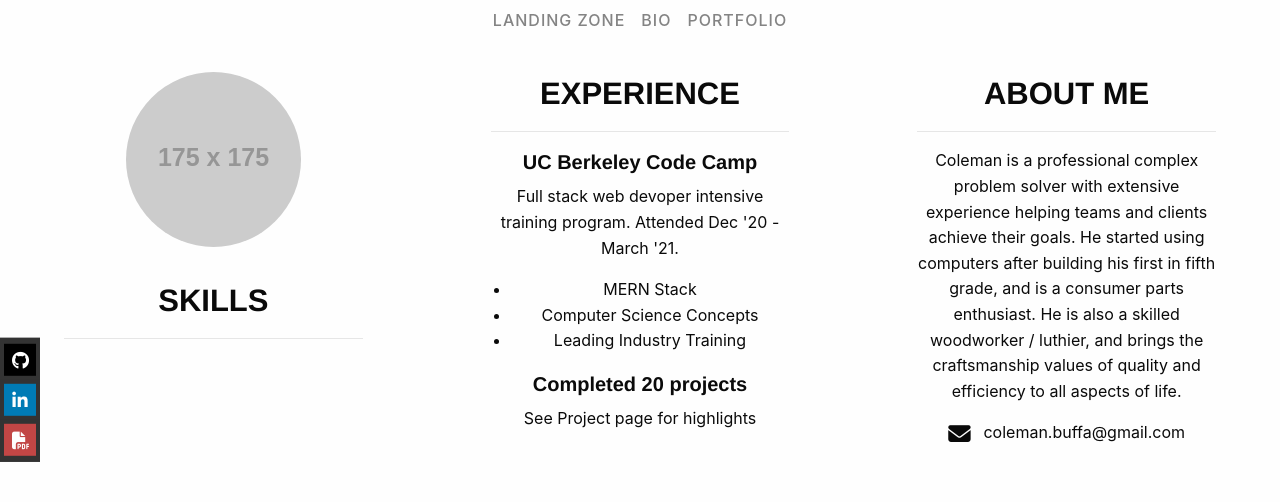
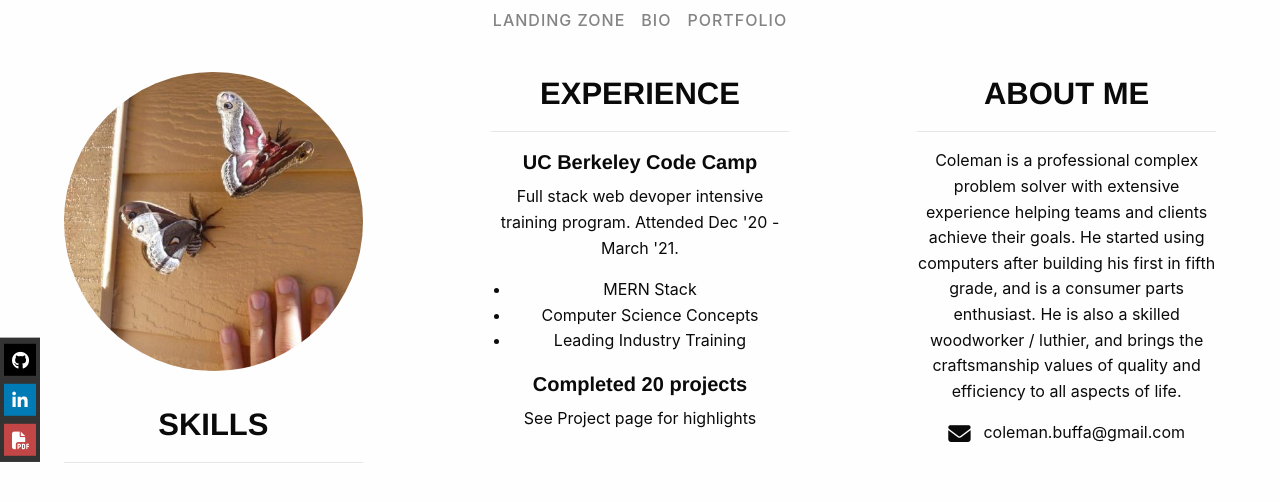
Before and after one commit to coleman-buffa/react-portfolio, a React (Create React App) app in the folder client/: page /bio in a window 1280 px wide. Shown: the top 502 px of the page. Built offline with nearby package versions, Linux system fonts and the light colour scheme.

Commit message:
Add photo and PDF assets to project with React recommended import.

```diff
--- a/client/src/components/about/about.js
+++ b/client/src/components/about/about.js
@@ -1,5 +1,6 @@
 import React from "react";
 import "./about.css";
+import ProfilePic from "./profile.jpg";
 
 function About() {
   return (
@@ -7,7 +8,7 @@ function About() {
 
       <div className="large-4 cell">
         <div className="portfolio-resume-wrapper">
-          <img className="portfolio-resume-headshot" src="https://placehold.it/175" alt="headshot" />
+          <img className="portfolio-resume-headshot" src={ProfilePic} alt="headshot" />
           <h3 className="portfolio-resume-header">Skills</h3>
           <ul ID="skillList">
 
--- a/client/src/components/socialbar/socialbar.js
+++ b/client/src/components/socialbar/socialbar.js
@@ -1,6 +1,6 @@
 import React from "react";
 import "./socialbar.css";
-import "./colemanbuffa_resume.pdf"
+import Resume from "./colemanbuffa_resume.pdf"
 
 function SocialBar() {
   return (
@@ -18,7 +18,7 @@ function SocialBar() {
         </a>
       </li>
       <li className="social-icon">
-        <a href="./public/colemanbuffa_resume.pdf" target="_blank">
+        <a href={Resume} target="_blank">
           <i className="fa fa-file-pdf" aria-hidden="true"></i>
           <span className="social-icon-text">Resume</span>
         </a>
```
Also changed, not shown: client/src/components/about/profile.jpg (added).
